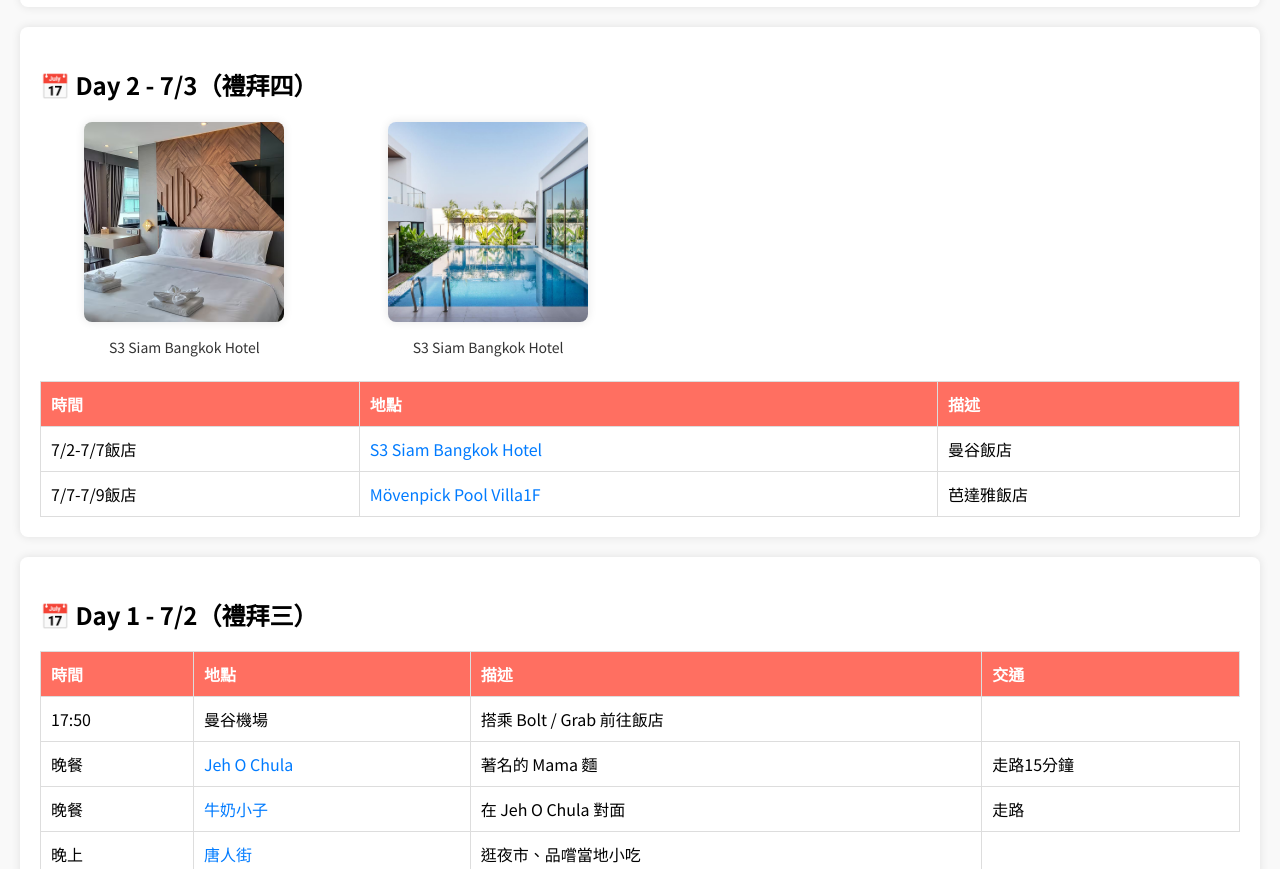
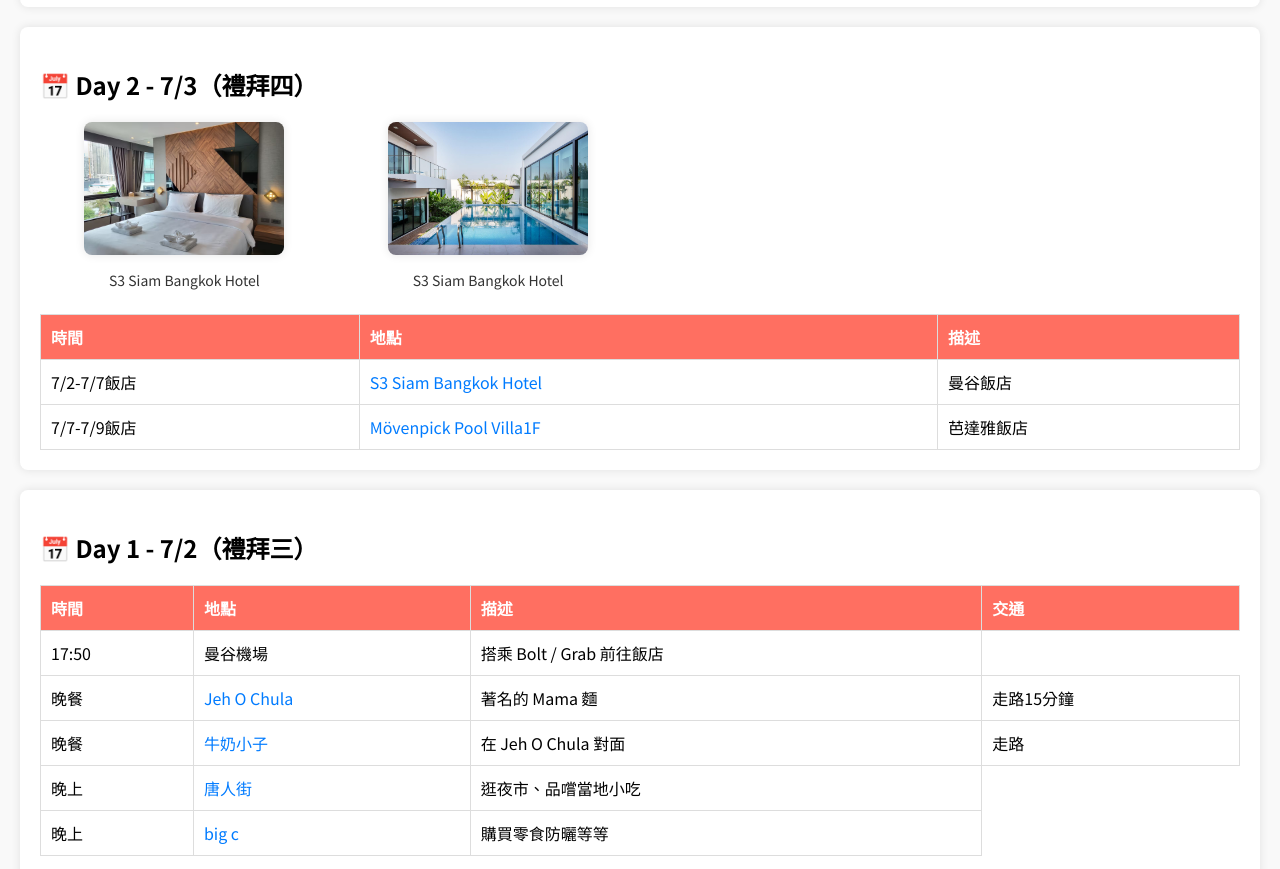
Before and after one commit to idontknow123456789/123, a plain HTML site: page index.html in a window 1280 px wide. Shown: the part 1240-2109 px from the top of the page. Drawn offline with Linux system fonts and the light colour scheme.

Commit message:
Update style.css

```diff
--- a/style.css
+++ b/style.css
@@ -51,12 +51,14 @@
 }
 
 .photo-item img {
-    width: 200px; /* 設定固定寬度 */
-    height: 200px; /* 設定固定高度 */
-    object-fit: cover; /* 保持圖片比例並填滿方框 */
+    width: 100%; /* 設定為百分比寬度 */
+    max-width: 200px; /* 設定最大寬度 */
+    height: auto; /* 自動調整高度以保持比例 */
+    object-fit: cover;
     border-radius: 8px;
     box-shadow: 0 0 10px rgba(0, 0, 0, 0.1);
 }
+
 
 .photo-item p {
     margin-top: 10px;
```
